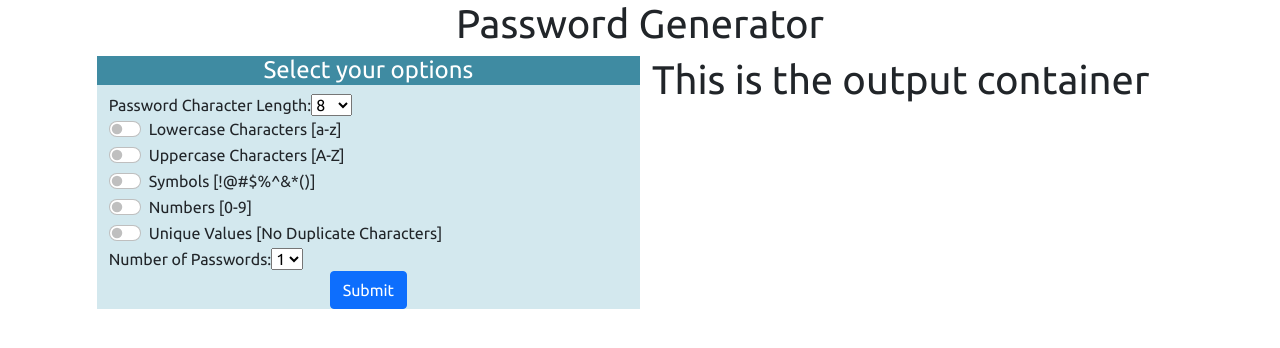
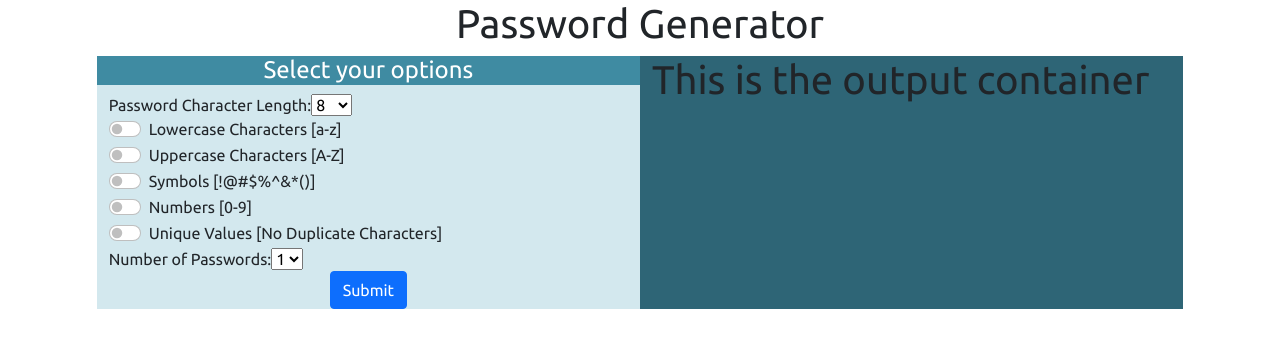
Before and after one commit to Joeseff6/Password-Generator, a React (Create React App) app: page / in a window 1280 px wide. Shown: the top 348 px of the page. Built offline with nearby package versions, Linux system fonts and the light colour scheme.

Commit message:
Added id for OutputContainer

```diff
--- a/src/App.js
+++ b/src/App.js
@@ -13,7 +13,7 @@
         <div className="col-md-5" id="input-container">
           <InputContainer />
         </div>
-        <div className="col-md-5">
+        <div className="col-md-5" id="output-container">
           <OutputContainer />
         </div>
       </div>
```
